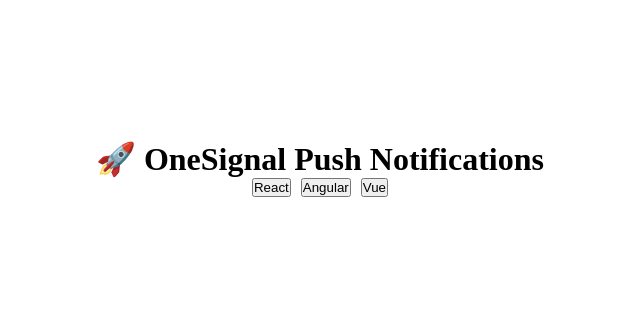
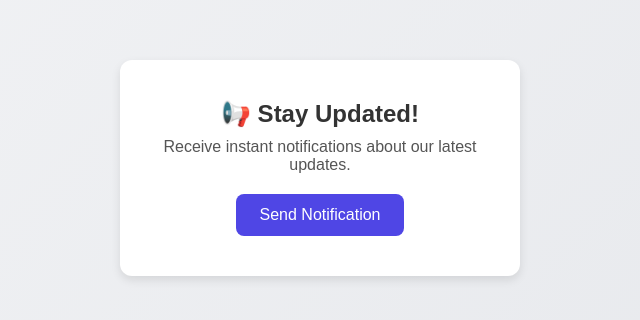
Before and after one commit to Meetkamal256/push-notification-app, a React (Vite) app: page / in a window 1280 px wide. Shown: the part 232-552 px from the top of the page, without its empty margins (320-960 px from the left). Built offline with nearby package versions, Linux system fonts and the light colour scheme; no server answers.

Commit message:
update UI and styling for oneSignal push notification page

```diff
--- a/src/App.tsx
+++ b/src/App.tsx
@@ -15,7 +15,7 @@
           body: JSON.stringify({
             app_id: import.meta.env.VITE_ONESIGNAL_APP_ID,
             included_segments: ["All"],
-            headings: { en: "New Notification" },
+            headings: { en: "Hello!" },
             contents: { en: message },
           }),
         }
@@ -33,18 +33,16 @@
 
   return (
     <div className={styles.container}>
-      <h1>🚀 OneSignal Push Notifications</h1>
-      <div className={styles.btnContainer}>
-        <button onClick={() => sendNotification("New React update available!")}>
-          React
+      <header className={styles.heroSection}>
+        <h1>📢 Stay Updated!</h1>
+        <p>Receive instant notifications about our latest updates.</p>
+        <button
+          onClick={() => sendNotification("🚀 Welcome to our app!")}
+          className={styles.notifyButton}
+        >
+          Send Notification
         </button>
-        <button onClick={() => sendNotification("Angular 17 is live!")}>
-          Angular
-        </button>
-        <button onClick={() => sendNotification("Vue 3 has new features!")}>
-          Vue
-        </button>
-      </div>
+      </header>
     </div>
   );
 };
--- a/src/app.module.css
+++ b/src/app.module.css
@@ -1,15 +1,51 @@
+/* app.module.css */
 .container {
-    display: flex;
-    flex-direction: column;
-    justify-content: center;
-    align-items: center;
-    height: 100vh;
+  display: flex;
+  justify-content: center;
+  align-items: center;
+  height: 100vh;
+  background: linear-gradient(135deg, #f3f4f6, #e5e7eb);
+  text-align: center;
+  font-family: Arial, sans-serif;
 }
 
-.btnContainer {
-    display: flex;
-    gap: 10px;
-    align-items: center;
-    justify-content: center;
+.heroSection {
+  background: white;
+  padding: 40px;
+  border-radius: 12px;
+  box-shadow: 0 4px 10px rgba(0, 0, 0, 0.1);
+  max-width: 400px;
+  width: 90%;
+  transition: transform 0.2s ease-in-out;
+}
 
+.heroSection:hover {
+  transform: scale(1.02);
 }
+
+h1 {
+  font-size: 24px;
+  margin-bottom: 10px;
+  color: #333;
+}
+
+p {
+  font-size: 16px;
+  color: #555;
+  margin-bottom: 20px;
+}
+
+.notifyButton {
+  background: #4f46e5;
+  color: white;
+  padding: 12px 24px;
+  border: none;
+  border-radius: 8px;
+  font-size: 16px;
+  cursor: pointer;
+  transition: background 0.3s ease;
+}
+
+.notifyButton:hover {
+  background: #4338ca;
+}
```
